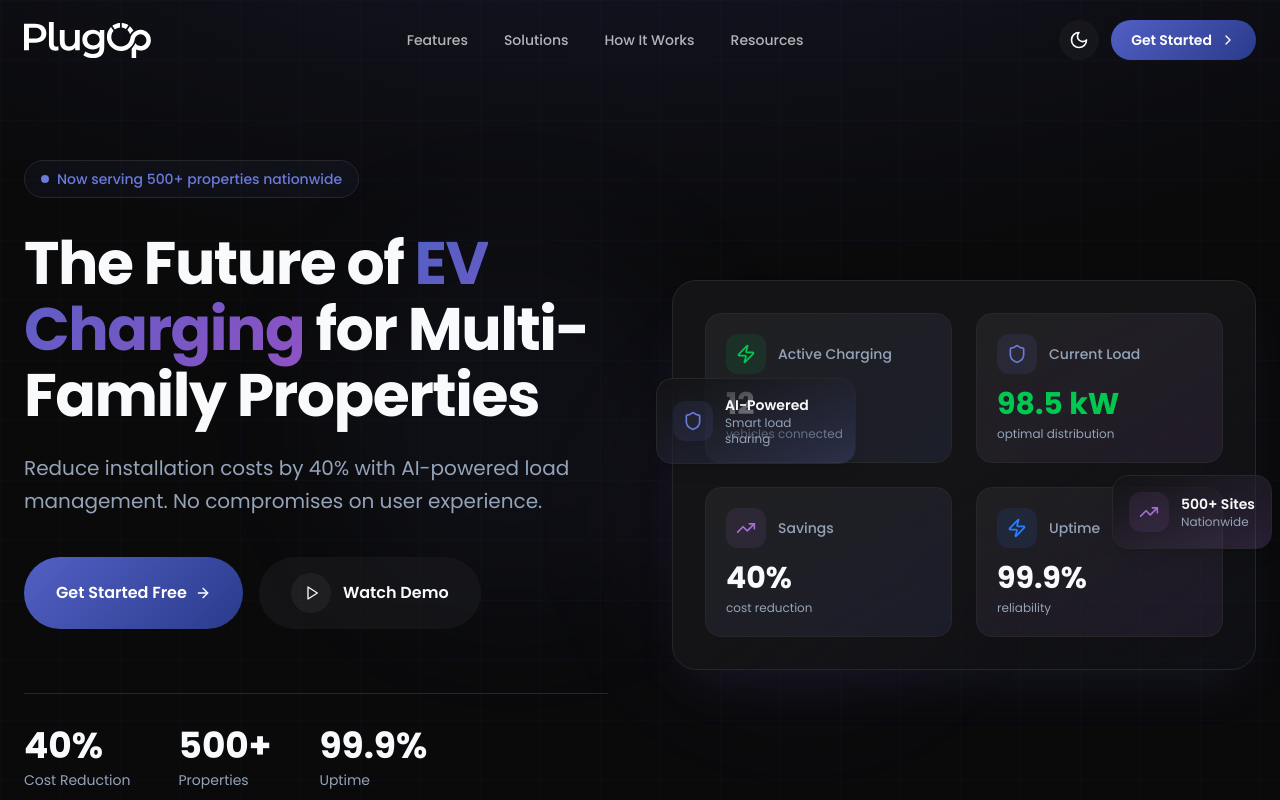
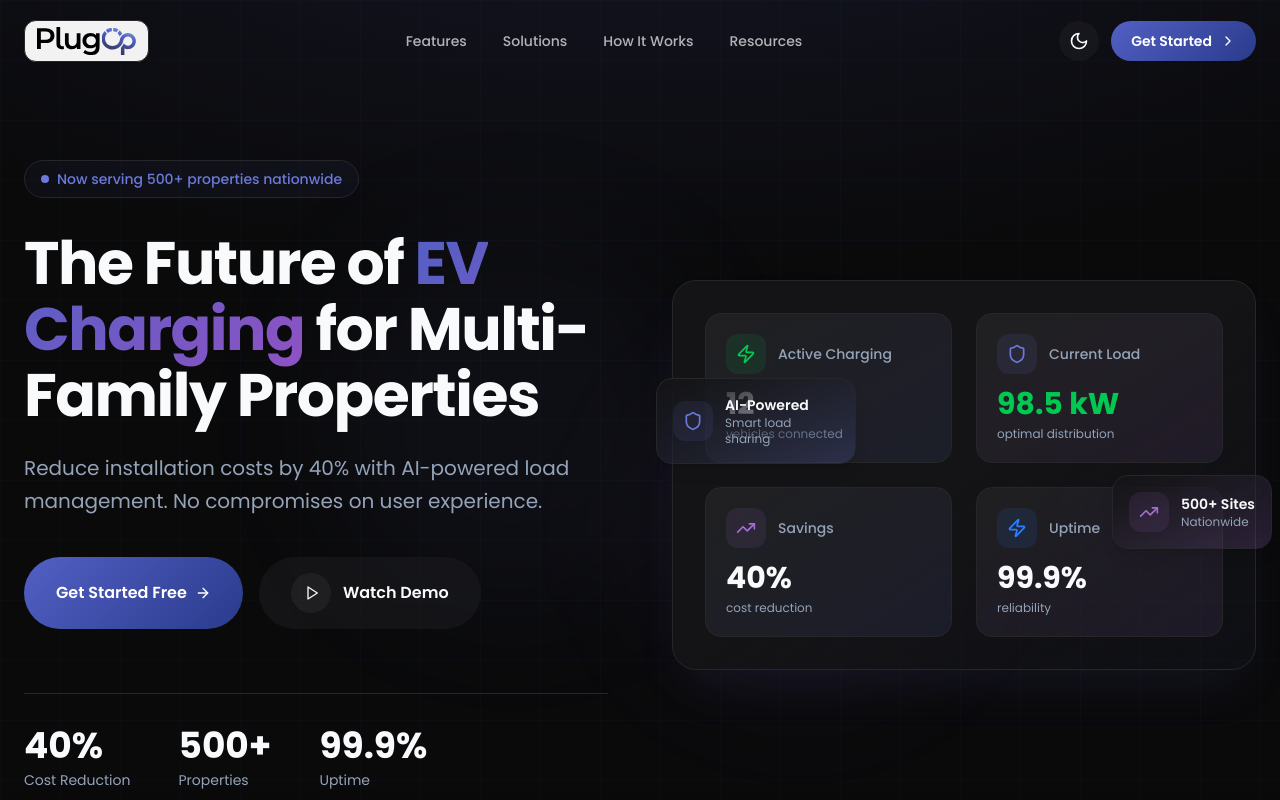
Before and after one commit to pfeffer629/plugop, a Next.js app: page / in a window 1280 px wide. Shown: the top 800 px of the page. Built offline with nearby package versions, Linux system fonts and the light colour scheme.

Commit message:
feat: enhance visual contrast with decorative background and logo styling
Add radial gradient background and pill-shaped logo container.

Co-authored-by: Mark Pfeffer <7978022+pfeffer629@users.noreply.github.com>

```diff
--- a/app/globals.css
+++ b/app/globals.css
@@ -95,6 +95,54 @@ body {
   font-family: var(--font-sans), ui-sans-serif, system-ui, sans-serif;
   -webkit-font-smoothing: antialiased;
   -moz-osx-font-smoothing: grayscale;
+  position: relative;
+}
+
+/* Decorative background */
+body::before {
+  content: "";
+  position: fixed;
+  top: 0;
+  left: 0;
+  right: 0;
+  bottom: 0;
+  background:
+    radial-gradient(ellipse 100% 80% at 20% 0%, rgba(82, 96, 196, 0.08) 0%, transparent 50%),
+    radial-gradient(ellipse 80% 60% at 80% 10%, rgba(143, 82, 196, 0.06) 0%, transparent 45%),
+    radial-gradient(ellipse 60% 50% at 50% 100%, rgba(82, 96, 196, 0.05) 0%, transparent 50%),
+    linear-gradient(180deg, transparent 0%, rgba(82, 96, 196, 0.02) 100%);
+  pointer-events: none;
+  z-index: -1;
+}
+
+.dark body::before {
+  background:
+    radial-gradient(ellipse 100% 80% at 20% 0%, rgba(107, 122, 219, 0.12) 0%, transparent 50%),
+    radial-gradient(ellipse 80% 60% at 80% 10%, rgba(166, 109, 212, 0.08) 0%, transparent 45%),
+    radial-gradient(ellipse 60% 50% at 50% 100%, rgba(107, 122, 219, 0.06) 0%, transparent 50%),
+    linear-gradient(180deg, transparent 0%, rgba(107, 122, 219, 0.03) 100%);
+}
+
+/* Subtle grid overlay */
+body::after {
+  content: "";
+  position: fixed;
+  top: 0;
+  left: 0;
+  right: 0;
+  bottom: 0;
+  background-image:
+    linear-gradient(rgba(82, 96, 196, 0.02) 1px, transparent 1px),
+    linear-gradient(90deg, rgba(82, 96, 196, 0.02) 1px, transparent 1px);
+  background-size: 80px 80px;
+  pointer-events: none;
+  z-index: -1;
+}
+
+.dark body::after {
+  background-image:
+    linear-gradient(rgba(107, 122, 219, 0.03) 1px, transparent 1px),
+    linear-gradient(90deg, rgba(107, 122, 219, 0.03) 1px, transparent 1px);
 }
 
 /* Selection styling */
--- a/components/header.tsx
+++ b/components/header.tsx
@@ -38,17 +38,19 @@ export default function Header() {
         {/* Logo */}
         <Link
           href="/"
-          className="relative group"
+          className="relative group flex items-center"
         >
-          <Image
-            src="/images/logo-full.svg"
-            alt="PlugOp"
-            width={140}
-            height={40}
-            className="h-9 transition-transform duration-300 group-hover:scale-105 dark:brightness-0 dark:invert"
-            style={{ width: "auto", height: "36px" }}
-            priority
-          />
+          <div className="px-3 py-1.5 rounded-xl bg-white/90 dark:bg-white/95 backdrop-blur-sm shadow-sm border border-border/50 transition-all duration-300 group-hover:shadow-md group-hover:scale-105">
+            <Image
+              src="/images/logo-full.svg"
+              alt="PlugOp"
+              width={120}
+              height={34}
+              className="h-7"
+              style={{ width: "auto", height: "28px" }}
+              priority
+            />
+          </div>
         </Link>
 
         {/* Desktop Navigation */}
```
